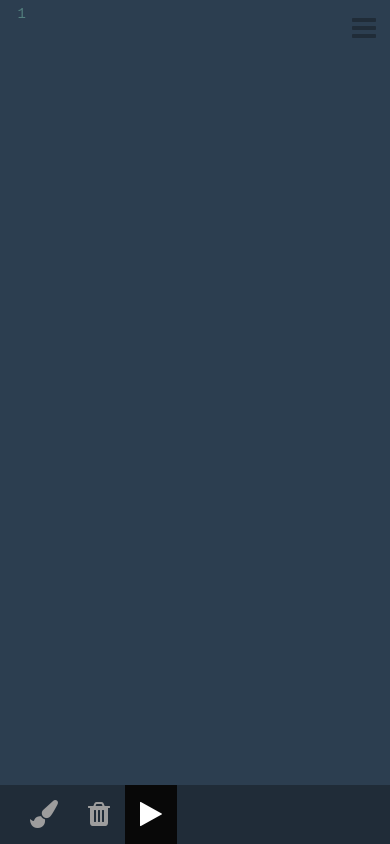
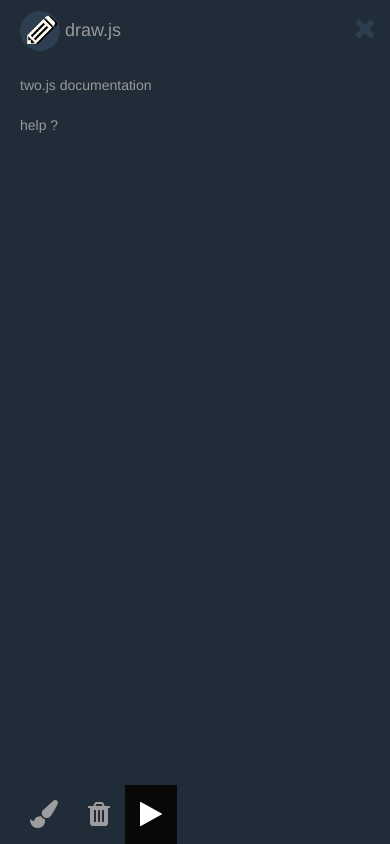
Before and after one commit to jessevdp/draw, a plain HTML site: page index.html in a window 390 px wide. Both pictures are taken after a click on the element 364 px from the left and 28 px from the top of the page. Drawn offline with Linux system fonts and the light colour scheme.

Commit message:
Added sidebar menu
not perfect but it functions

```diff
--- a/css/main.css
+++ b/css/main.css
@@ -24,7 +24,10 @@ body, html {
   cursor: pointer;
 
   /* Making sure the icon is 'on top' of all other elemets */
-  z-index: 99;
+  z-index: 9999;
+}
+.menu .close-button{
+  color: #2c3e50;
 }
 
 .code {
@@ -39,13 +42,121 @@ body, html {
   position: absolute;
 }
 
-
 .output {
   /* A nice beige background */
   background-color: #FFFAED;
   /* Make the div have the height of the entire page */
   height: 100%;
 }
+
+#sidebar-wrapper nav {
+  padding-top: 4.5em;
+}
+
+
+
+#wrapper {
+  padding-right: 250px;
+  transition: all 0.4s ease 0s;
+}
+
+#sidebar-wrapper {
+  margin-right: -250px;
+  top: 0px;
+  right: 250px;
+  width: 250px;
+  background: #202c38;
+  position: fixed;
+  height: 100%;
+  overflow-y: auto;
+  z-index: 1000;
+  transition: all 0.4s ease 0s;
+}
+
+#wrapper.active {
+  padding-right: 0;
+}
+
+#wrapper.active #sidebar-wrapper {
+  right: 0;
+}
+
+
+@media (max-width:767px) {
+  #sidebar-wrapper nav {
+    padding-top: 3.5em;
+  }
+
+  #wrapper {
+    padding-right: 100%;
+  }
+
+  #sidebar-wrapper {
+    right: 250px;
+    width: 100%;
+  }
+
+  #wrapper.active {
+    position: relative;
+    right: 0px;
+  }
+
+  #wrapper.active #sidebar-wrapper {
+    right: 0px;
+    width: 0px;
+    transition: all 0.4s ease 0s;
+  }
+}
+
+/* Sidebar Styles */
+
+.sidebar-nav {
+    position: absolute;
+    top: 0;
+    width: 250px;
+    margin: 0;
+    padding: 0;
+    list-style: none;
+}
+
+.sidebar-nav li {
+    text-indent: 20px;
+    line-height: 40px;
+}
+
+.sidebar-nav li a {
+    display: block;
+    text-decoration: none;
+    color: #999999;
+}
+
+.sidebar-nav li a:hover {
+    text-decoration: none;
+    color: #fff;
+    background: rgba(255,255,255,0.2);
+}
+
+.sidebar-nav li a:active,
+.sidebar-nav li a:focus {
+    text-decoration: none;
+}
+
+.sidebar-nav > .sidebar-brand {
+    height: 65px;
+    font-size: 18px;
+    line-height: 60px;
+    color: #999999;
+}
+
+.sidebar-nav > .sidebar-brand a {
+    color: #999999;
+}
+
+.sidebar-nav > .sidebar-brand a:hover {
+    color: #fff;
+    background: none;
+}
+
 
 /* =================
     RESPONSIVE CSS
--- a/index.html
+++ b/index.html
@@ -35,8 +35,18 @@
   </head>
   <body>
 
+    <div id="wrapper"  class="height active">
+
       <div class="menu">
+
+        <div class="menu-button">
           <i class="fa fa-bars fa-2x"></i>
+        </div>
+
+        <div class="close-button">
+          <i class="fa fa-times fa-2x"></i>
+        </div>
+
       </div>
 
       <div class="row height ">
@@ -64,6 +74,26 @@
               </div>
 
             </nav>
+
+            <!-- Sidebar Menu -->
+            <div id="sidebar-wrapper">
+              <ul class="sidebar-nav">
+                <li class="sidebar-brand">
+
+                  <img src="/img/draw.png" alt="brand" height="40px"/>
+                  draw.js
+
+                </li>
+                <li>
+                  <a href="#">two.js documentation</a>
+                </li>
+                <li>
+                  <a href="#">help ?</a>
+                </li>
+
+              </ul>
+            </div>
+
 
             <textarea id="editor"></textarea>
 
@@ -100,5 +130,9 @@
 
       </div>
 
+    </div>
+
+
+
   </body>
 </html>
--- a/js/app.js
+++ b/js/app.js
@@ -112,6 +112,8 @@ app.registerEvents = function() {
     $('#code').toggleClass('notDisplayed');
     $('#result').toggleClass('notDisplayed');
   });
+
+  menuToggle(300);
 }
 
 /**
@@ -143,3 +145,28 @@ function dog() {
   var dogCode = "var position = new Two.Vector(two.width/2, two.height/2); var head = two.makeCircle(position.x, position.y, 100); head.fill = '#52C5DC'; head.noStroke(); var nose = two.makeCircle(position.x, position.y+30, 32); nose.fill = '#EFB8D2'; nose.noStroke(); var eyeRight = two.makeCircle(position.x-42, position.y-26, 32); eyeRight.fill = '#FFFFFF'; eyeRight.noStroke(); var pupilRight = two.makeCircle(position.x-42, position.y-26, 20); pupilRight.fill = '#7FC35E'; pupilRight.noStroke(); var eyeLeft = two.makeCircle(position.x+42, position.y-26, 32); eyeLeft.fill = '#FFFFFF'; eyeLeft.noStroke(); var pupilLeft = two.makeCircle(position.x+42, position.y-26, 20); pupilLeft.fill = '#7FC35E'; pupilLeft.noStroke(); var earLeft = two.makeEllipse(position.x-100, position.y-80, 26, 46); earLeft.fill = '#52C5DC'; earLeft.noStroke(); earLeft.rotation = Math.PI / 4; var earRight = two.makeEllipse(position.x+100, position.y-80, 26, 46); earRight.fill = '#52C5DC'; earRight.noStroke(); earRight.rotation = -Math.PI / 4; var tongue = two.makePolygon(0,0,  100,0,  100,0,  90,58,  50,80,  10,58,  0,0); tongue.curved = true; tongue.fill = '#EE3E36'; tongue.noStroke(); tongue.translation.x = position.x-40; tongue.translation.y = position.y+86; tongue.scale = 0.25; tongue.rotation = 10;"
   app.editor.setValue(dogCode)
 }
+
+function menuToggle(speed) {
+  /*Menu-toggle*/
+  $(document).on('click','.menu-button', function(e) {
+      console.log('menu toggle')
+      e.preventDefault();
+      $("#wrapper").toggleClass("active");
+
+      $('.menu-button').fadeOut(speed, function () {
+        $('.close-button').show();
+      })
+  });
+  // Duplicate from the listener above, only swapped around the buttons (close and menu)
+  $(document).on('click','.close-button', function(e) {
+      console.log('menu toggle')
+      e.preventDefault();
+      $("#wrapper").toggleClass("active");
+
+      $('.close-button').fadeOut(speed, function () {
+        $('.menu-button').show();
+      })
+  });
+  // Hiding the close button at default.
+  $('.close-button').hide();
+}
```
Lines whose indentation alone changed are shown as unchanged.
